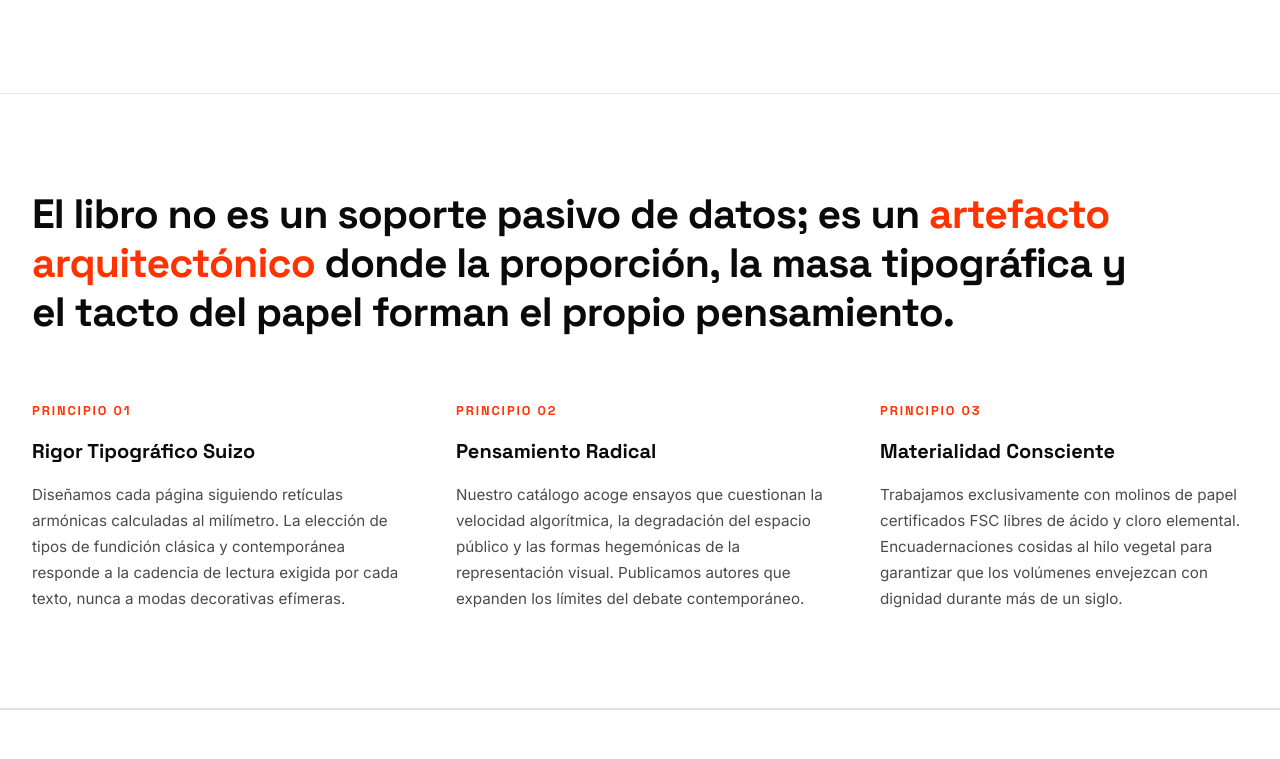
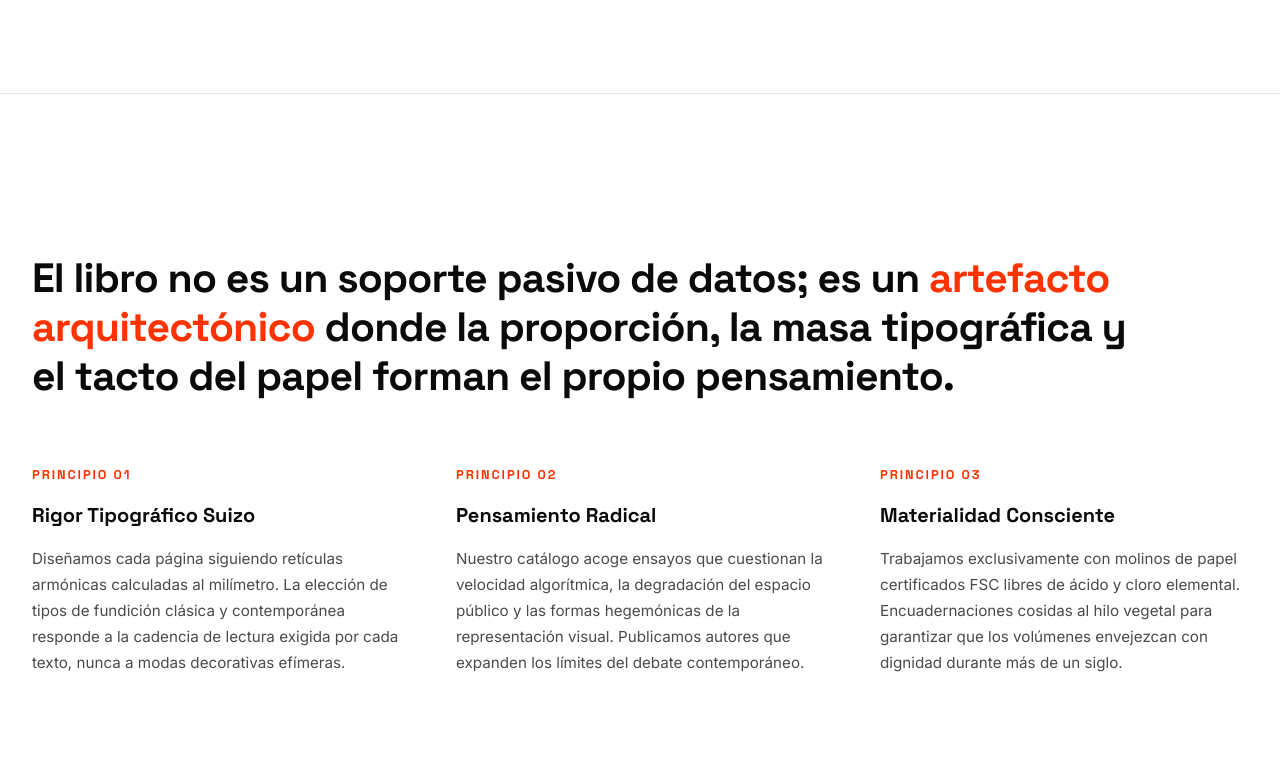
Before and after one commit to vorticetop/VORTICE-Editorial, a plain HTML site: page index.html in a window 1280 px wide. Shown: the part 3801-4560 px from the top of the page. Drawn offline with Linux system fonts and the light colour scheme.

Commit message:
Aumentar espaciado de seccion manifiesto editorial a 10rem

```diff
--- a/css/styles.css
+++ b/css/styles.css
@@ -1107,7 +1107,7 @@ button#btn-cart-trigger {
   background-color: var(--bg-primary);
   border-top: 1px solid var(--border-color);
   border-bottom: 1px solid var(--border-color);
-  padding: 6rem 0;
+  padding: 10rem 0;
 }
 
 .manifesto-lead {
```
